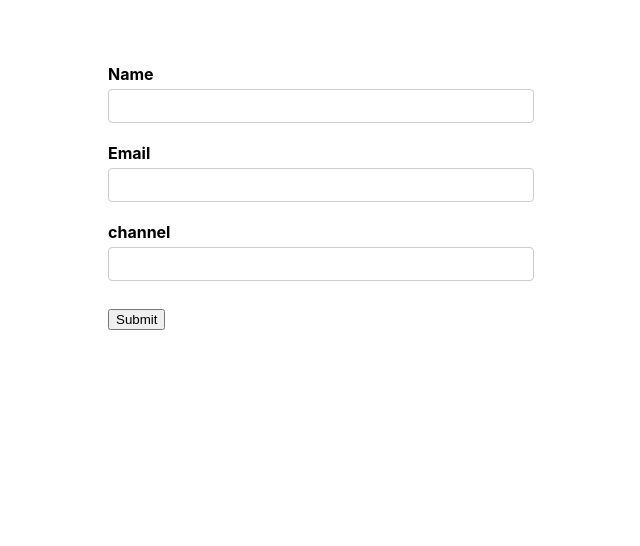
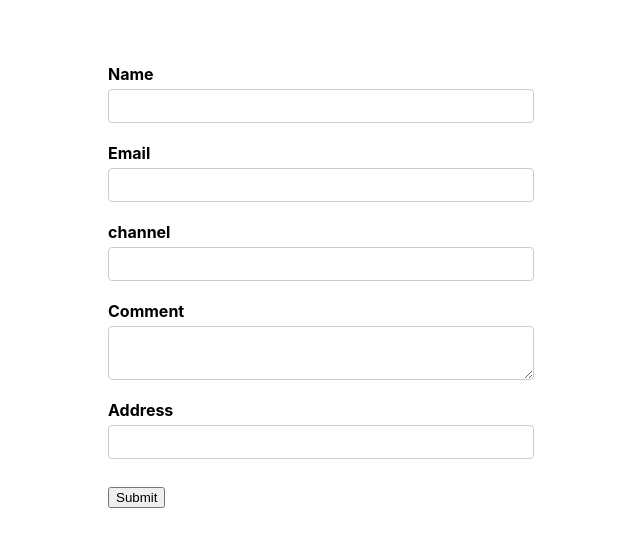
Before and after one commit to kabszac/react-formik, a React (Create React App) app: page / in a window 1280 px wide. Shown: the top 546 px of the page, without its empty margins (319-959 px from the left). Built offline with nearby package versions, Linux system fonts and the light colour scheme.

Commit message:
Added some complexity to form using render props and also as props

```diff
--- a/src/components/YoutubeForm.js
+++ b/src/components/YoutubeForm.js
@@ -5,7 +5,9 @@
 const initialValues = {
     name: '',
     email: '',
-    channel: ''
+    channel: '',
+    comments:'',
+    address:''
 }
 
 
@@ -55,6 +57,32 @@
                     <ErrorMessage name='channel'/>
                 </div>
 
+                <div className="form-control">
+                    <label htmlFor="comments">Comment</label>
+                    <Field
+                        as='textarea'
+                        id='comments'
+                        name='comments'
+                    />
+                </div>
+
+                <div className="form-control">
+                    <label htmlFor="address">Address</label>
+                    <Field name='address'>
+                        {
+                            (props) =>  {
+                                const {field, form, meta} = props
+                                return(
+                                    <div className="">
+                                        <input type="text" name="" id="address" {...field}/>
+                                        {meta.touched && meta.error? <div>{meta.error}</div>: null}
+                                    </div>
+                                )
+                            }
+                        }
+                    </Field>
+                </div>
+
                 <button>Submit</button>
             </Form>
         </Formik>
```
